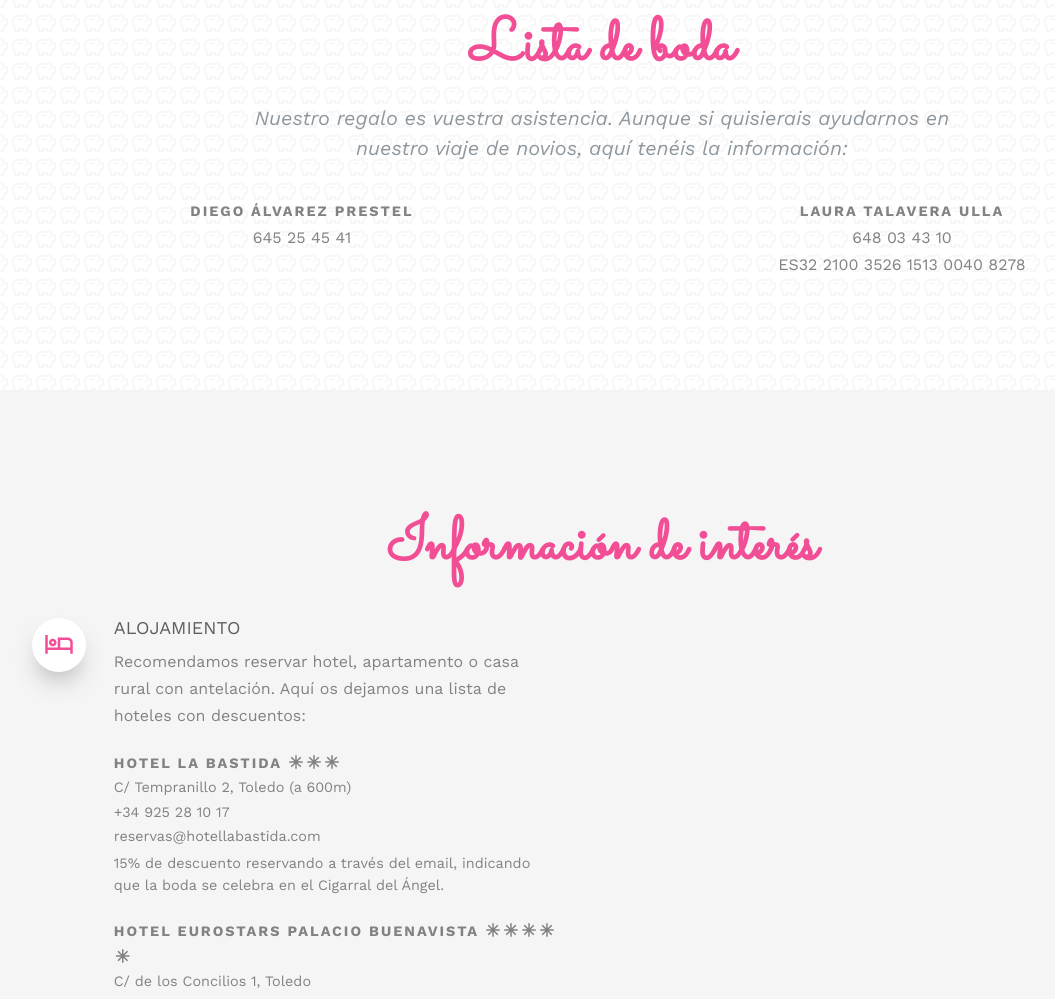
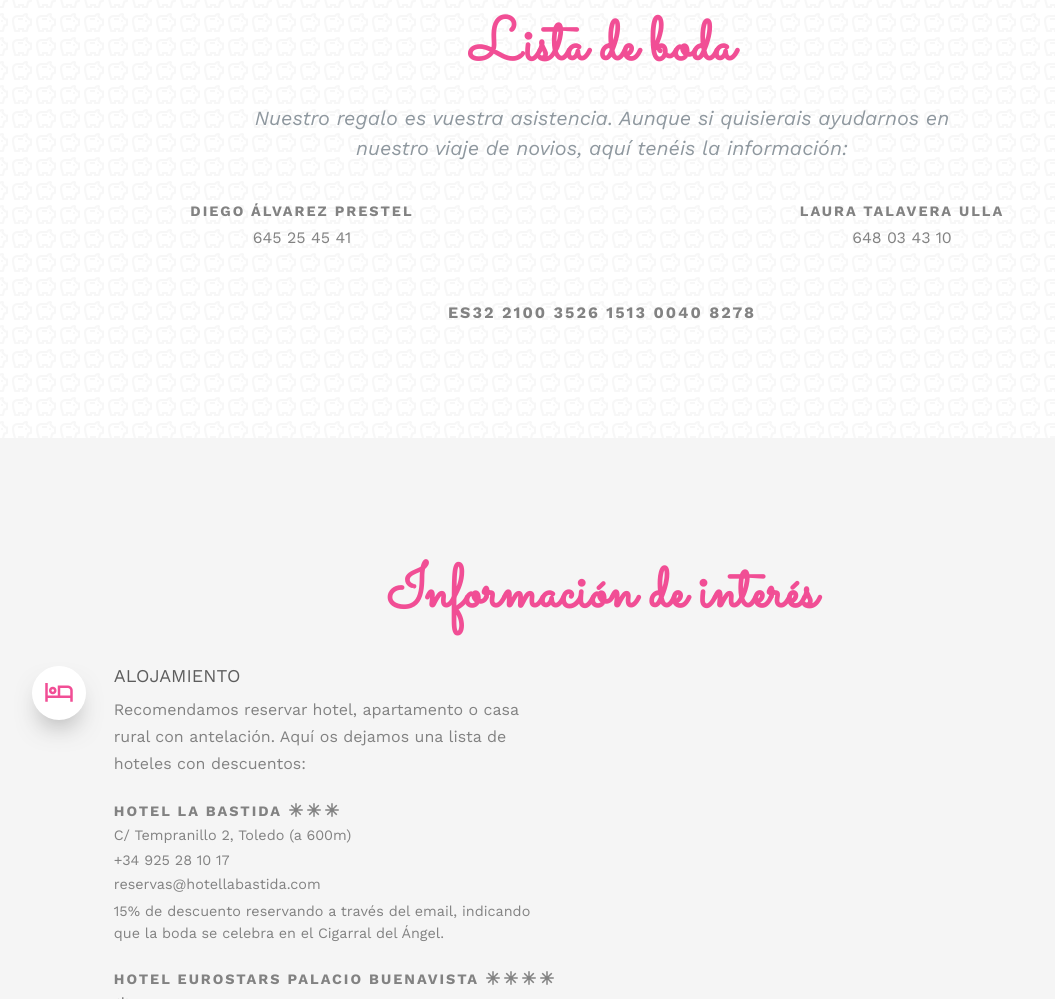
Before and after one commit to bodadiegoylaura/invitacion, a plain HTML site: page index.html in a window 1280 px wide. Shown: the part 3396-4395 px from the top of the page, without its empty margins (38-1093 px from the left). Drawn offline with nearby package versions, Linux system fonts and the light colour scheme.

Commit message:
Update index.html

```diff
--- a/index.html
+++ b/index.html
@@ -237,7 +237,7 @@ especial para nosotros.</p>
 						<div style="    font-size: 0.9em; text-transform: uppercase;    letter-spacing: 2px;    font-weight: 700;    display: block;">Laura Talavera Ulla</div>
 						<div>648 03 43 10</div>
 					</div>
-					<div class="col animate-box text-center">ES32 2100 3526 1513 0040 8278</div>
+					<div class="col-md-12 animate-box text-center" style="margin-top: 2em;/* font-size: 0.9em; */text-transform: uppercase;letter-spacing: 2px;font-weight: 700;display: block;">ES32 2100 3526 1513 0040 8278</div>
 				</div>
 			</div>
 		</div>
```
